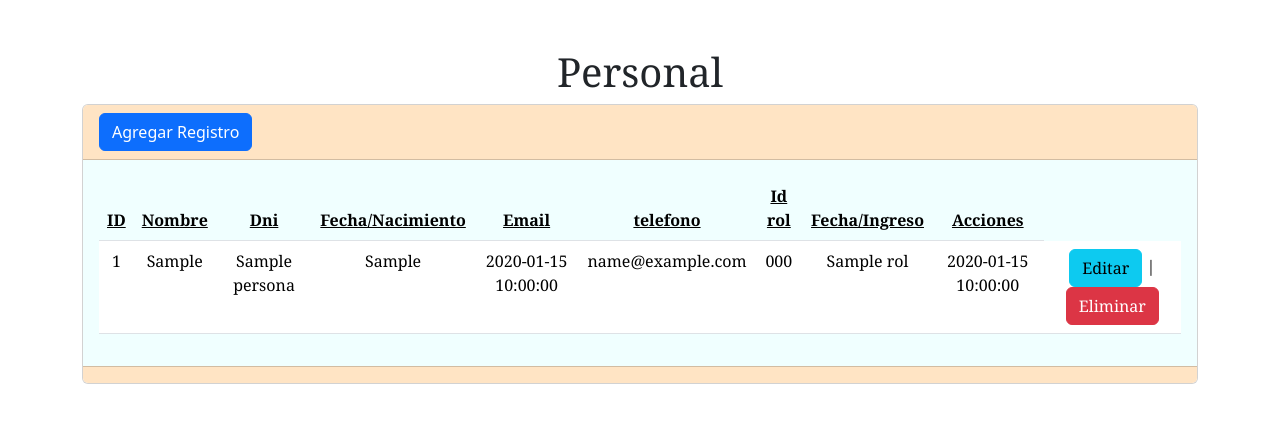
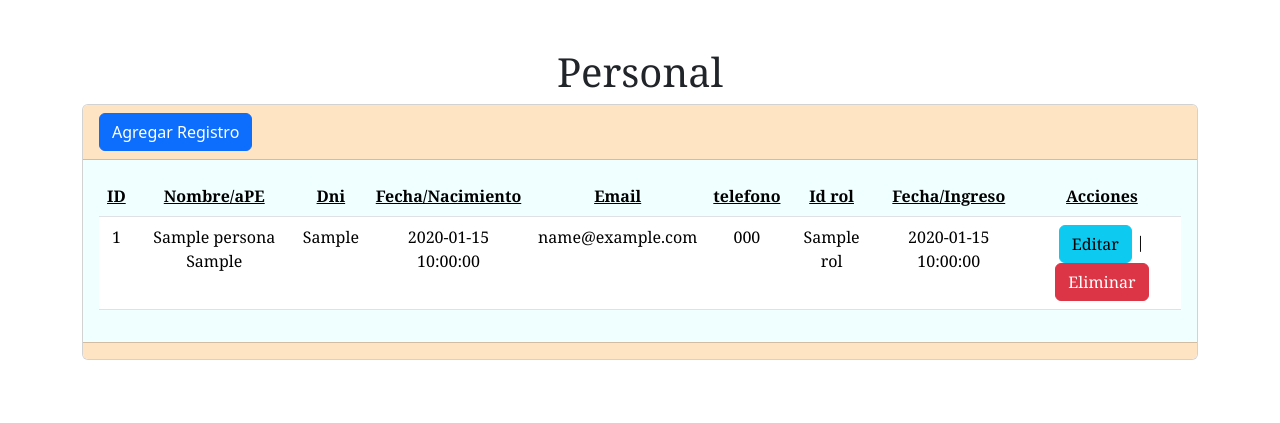
Before and after one commit to jmisoardi/Proyecto_tesis, a PHP site: page /Proyecto_tesis/secciones/personal/ in a window 1280 px wide. Shown: the part 112-535 px from the top of the page. Run offline with PHP 8.4, Linux system fonts and the light colour scheme; tables that the repository leaves empty or names only in its code hold one stand-in row (values such as "Sample post").

Commit message:
Sintaxis index

```diff
--- a/secciones/personal/crear.php
+++ b/secciones/personal/crear.php
@@ -24,7 +24,7 @@
 
             //Preparamos la insercción de los datos.
             $sentencia = $conexion->prepare("INSERT INTO
-            `tbl_persona` ('id', 'nombre', 'apellido', 'dni', 'fechanacimiento', 'email', 'telefono', 'idrol', 'fechaingreso')
+            `tbl_persona`(`id`, `nombre`, `apellido`, `dni`, `fechanacimiento`, `email`, `telefono`, `idrol`, `fechaingreso`)
             VALUES (null, :nombre, :apellido, :dni, :fechanacimiento, :email, :telefono, :idrol, :fechaingreso)");
 
             //Asignando los valores que vienen del  método POST (Los que vienen del formulario).
@@ -67,8 +67,8 @@
     <form  action="" method="post" enctype="multipart/form-data" style="background-color:azure">
 
         <div class="mb-3">
-            <label for="Nombre" class="form-label"><u>Nombre:</u></label>
-            <input type="text" class="form-control" name="Nombre" id="Nombre" aria-describedby="helpId" placeholder="Ingrese Nombre"/>
+            <label for="nombre" class="form-label"><u>Nombre:</u></label>
+            <input type="text" class="form-control" name="nombre" id="nombre" aria-describedby="helpId" placeholder="Ingrese Nombre"/>
         </div>
 
         <div class="mb-3">
--- a/secciones/personal/index.php
+++ b/secciones/personal/index.php
@@ -49,7 +49,7 @@
                                 }
                         </style>
                         <th scope="col" style="background-color:azure"><u>ID</u></th>
-                        <th scope="col" style="background-color:azure"><u>Nombre</u></th>
+                        <th scope="col" style="background-color:azure"><u>Nombre/aPE</u></th>
                         <th scope="col" style="background-color:azure"><u>Dni</u></th>
                         <th scope="col" style="background-color:azure"><u>Fecha/Nacimiento</u></th>
                         <th scope="col" style="background-color:azure"><u>Email</u></th>
@@ -71,12 +71,11 @@
                             <td scope="row"><?php echo $registro['id'];?></td>
                             <!--La etiqueta <td> podemos agrupar datos en una sola casilla-->
                                         <td>
-                                            <?php echo $registro['apellido']; ?>
+                                            <?php echo $registro['nombre'] . ' ' . $registro['apellido']; ; ?>
                                         </td>
-                                        <td><?php echo $registro['nombre']; ?></td>
-
-                                        <td><?php echo $registro['dni']; ?> </td>
-                                        <td><?php echo $registro['fechanacimiento']; ?></td>
+                                        <!--<td><?php echo $registro['apellido'];?></td>-->
+                                        <td> <?php echo $registro['dni']; ?> </td>
+                                        <td> <?php echo $registro['fechanacimiento']; ?></td>
                                         <td> <?php echo $registro['email']; ?></td>
                                         <td> <?php echo $registro['telefono']; ?></td>
                                         <td> <?php echo $registro['idrol']; ?></td>
```
